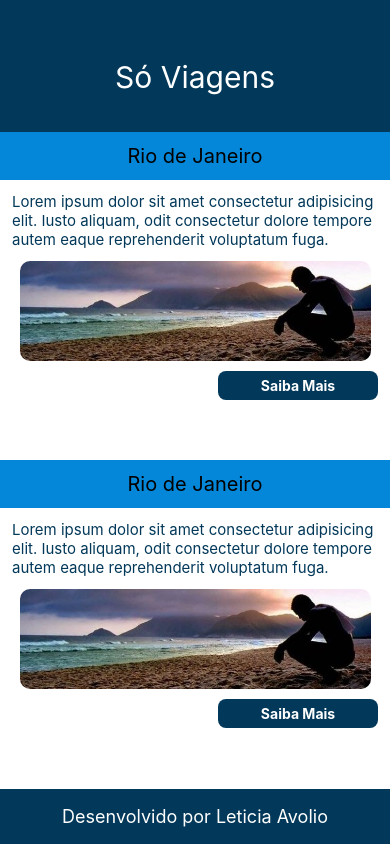
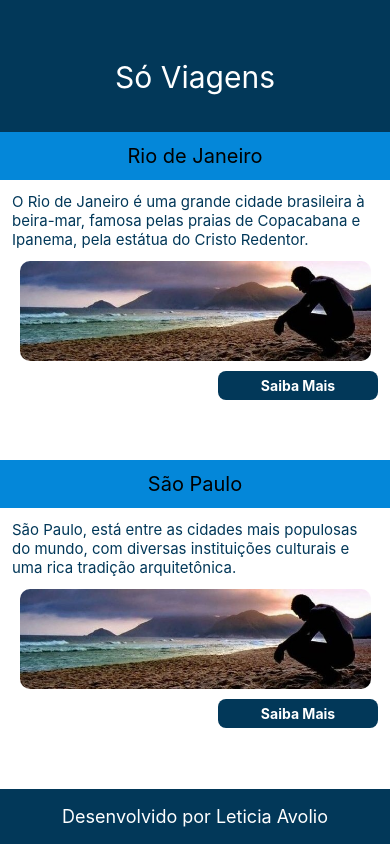
Before and after one commit to leticiaavolio/PrjHelloWorldReact, a React Native app: screen / in a window 390 px wide. Built offline with nearby package versions, Linux system fonts and the light colour scheme.

Commit message:
Tornei o titulo e a descrição de cada post diferentes

```diff
--- a/components/Post/Post.tsx
+++ b/components/Post/Post.tsx
@@ -1,11 +1,17 @@
 import { StyleSheet, Text, View, Image} from 'react-native';
 import Button from '../Button/Button';
+import React from 'react';
 
-export default function Post() {
+type Prop ={
+  titulo:string,
+  descricao:string,
+}
+
+export default function Post(prop: Prop) {
   return (
     <View style={styles.post}>
-        <Text style={styles.headerPost}>Rio de Janeiro</Text>
-        <Text style={styles.textPost}>Lorem ipsum dolor sit amet consectetur adipisicing elit. Iusto aliquam, odit consectetur dolore tempore autem eaque reprehenderit voluptatum fuga.</Text>
+        <Text style={styles.headerPost}>{prop.titulo}</Text>
+        <Text style={styles.textPost}>{prop.descricao}</Text>
         <Image source={require('../../assets/rj.jpg')} style={styles.image} />
         <Button />
     </View>
--- a/package.json
+++ b/package.json
@@ -9,10 +9,10 @@
     "web": "expo start --web"
   },
   "dependencies": {
-    "expo": "~52.0.38",
+    "expo": "~52.0.46",
     "expo-status-bar": "~2.0.1",
     "react": "18.3.1",
-    "react-native": "0.76.7"
+    "react-native": "0.76.9"
   },
   "devDependencies": {
     "@babel/core": "^7.25.2",
--- a/screens/Home.tsx
+++ b/screens/Home.tsx
@@ -10,8 +10,8 @@ export default function Home() {
       <View style={styles.container}>
         <StatusBar style="auto" />
         <Header/>
-        <Post />
-        <Post />
+        <Post titulo="Rio de Janeiro" descricao="O Rio de Janeiro é uma grande cidade brasileira à beira-mar, famosa pelas praias de Copacabana e Ipanema, pela estátua do Cristo Redentor."/>
+        <Post titulo="São Paulo" descricao="São Paulo, está entre as cidades mais populosas do mundo, com diversas instituições culturais e uma rica tradição arquitetônica."/>
         <Footer />
       </View>
     );
```
Also changed, not shown: 1 other file (tests, documents, lock files or other folders).
